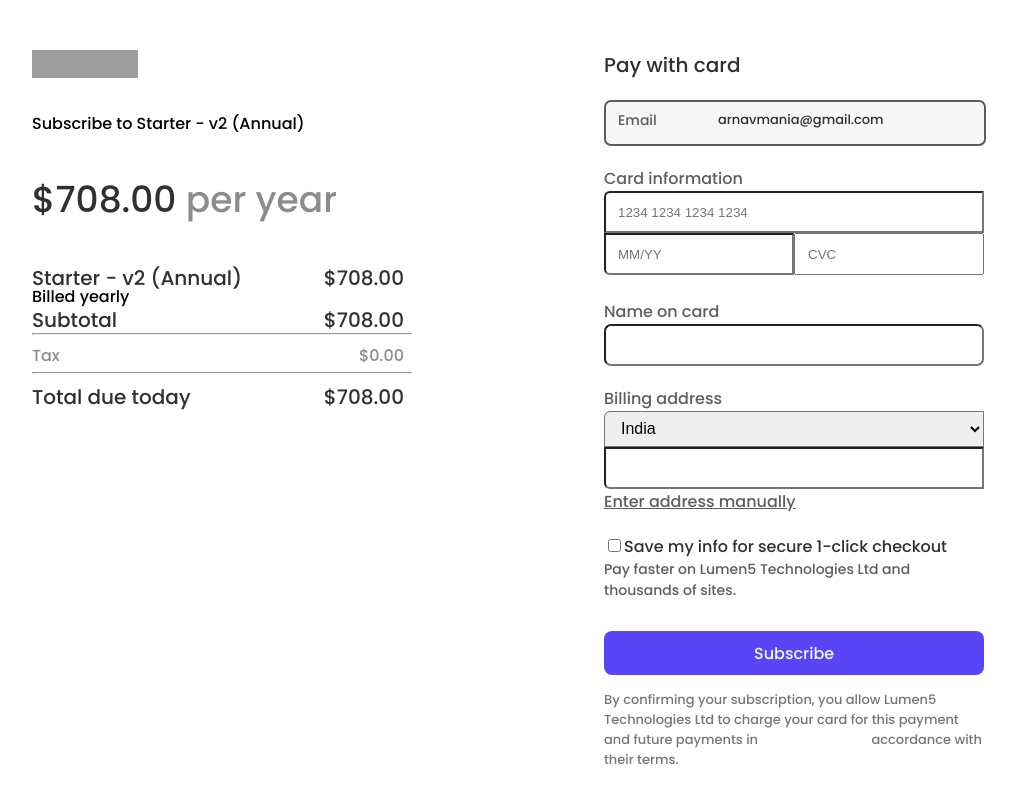
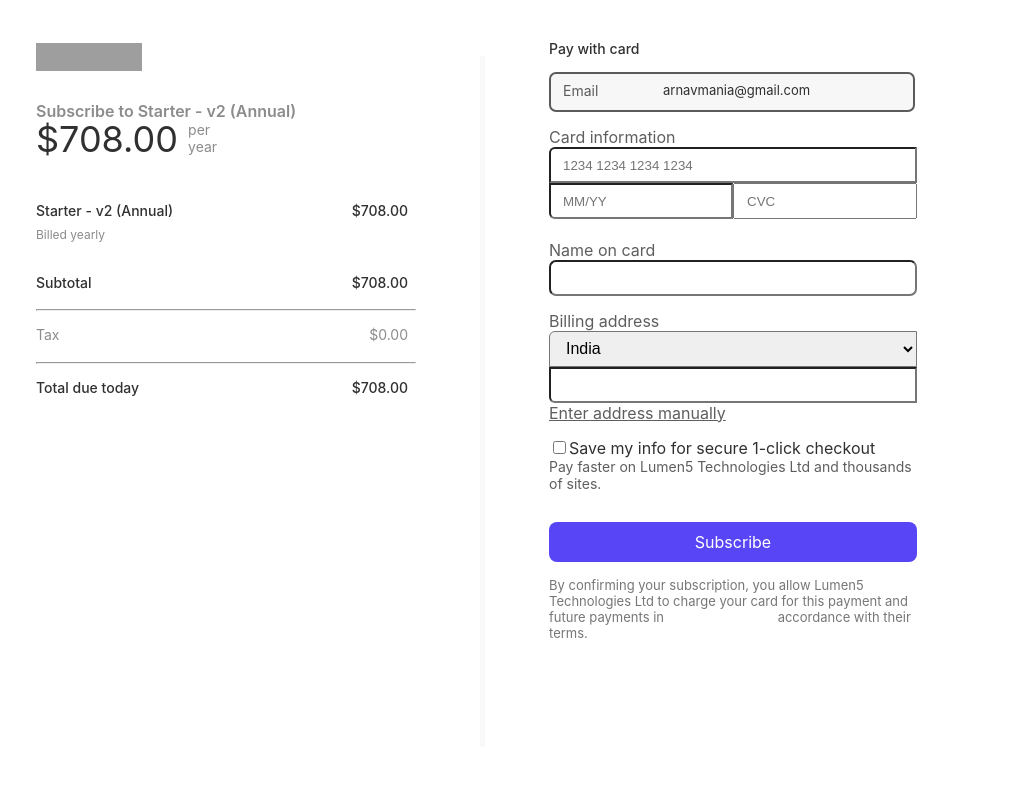
Before and after one commit to dishant-rana/lumen5, a React (Create React App) app in the folder frontend/: page /payment in a window 1280 px wide. Shown: the whole page, without its empty margins (160-1177 px from the left). Built offline with nearby package versions, Linux system fonts and the light colour scheme; grey boxes are pictures that could not be loaded.

Commit message:
update for payment

```diff
--- a/frontend/src/pages/home/ExploreVideos.jsx
+++ b/frontend/src/pages/home/ExploreVideos.jsx
@@ -20,6 +20,7 @@ export const ExploreVideos = () => {
       setVideosData([...data]);
     } catch (e) {
       console.log("Error");
+      console.log(e);
     }
   };
 
@@ -51,7 +52,7 @@ export const ExploreVideos = () => {
           <button onClick={() => getData(url[4])}>Localization</button>
         </div>
         <div className={styles.categoryGrid}>
-          {videosData.map((el, index) => {
+          {videosData.map((el) => {
             return (
               <video
                 key={el._id}
--- a/frontend/src/pages/payment/Payment.jsx
+++ b/frontend/src/pages/payment/Payment.jsx
@@ -26,7 +26,7 @@ const Payment = () => {
               <span className={style.span2}>Starter - v2 (Annual)</span>
               <span className={style.span2}>$708.00</span>
             </div>
-            <span>Billed yearly</span>
+            <span style={{ fontSize: "12px" }}>Billed yearly</span>
           </div>
 
           <div>
@@ -34,13 +34,13 @@ const Payment = () => {
               <span className={style.span2}>Subtotal</span>
               <span className={style.span2}>$708.00</span>
             </div>
-            <hr />
+            <hr style={{ marginTop: "15px", marginBottom: "15px" }} />
 
             <div className={style.opt1}>
               <span>Tax</span>
               <span>$0.00</span>
             </div>
-            <hr />
+            <hr style={{ marginTop: "15px", marginBottom: "15px" }} />
 
             <div className={style.opt1}>
               <span className={style.span2}>Total due today</span>
@@ -48,6 +48,8 @@ const Payment = () => {
             </div>
           </div>
         </div>
+
+        <p className={style.Pstyles}></p>
 
         {/* <-----------------right side box-----------------> */}
 
@@ -59,7 +61,10 @@ const Payment = () => {
               <div className={style.clrBlck}>arnavmania@gmail.com</div>
             </div>
           </div>
-          <div className={style.mainInp_Bx + " " + style.margin}>
+
+          {/* <------------ card information------------------> */}
+
+          <div className={style.mainInp_Bx}>
             <span>Card information</span>
             <div>
               <input
@@ -96,7 +101,10 @@ const Payment = () => {
               <span>Billing address</span>
               <br />
 
-              <select className={style.slctStyle + " " + style.inpBx_size1}>
+              <select
+                className={style.slctStyle + " " + style.inpBx_size1}
+                style={{ height: "36px" }}
+              >
                 <option>India</option>
               </select>
 
--- a/frontend/src/pages/payment/Payment.module.css
+++ b/frontend/src/pages/payment/Payment.module.css
@@ -1,27 +1,28 @@
-/* body {
+.main_bx {
   font-family: -apple-system, BlinkMacSystemFont, Segoe UI, Roboto,
     Helvetica Neue, Ubuntu, sans-serif;
-  background-color: blue;
-  margin: 0;
-  padding: 0;
   font-size: 16px;
   color: rgba(26, 26, 26, 0.9);
   color: #1a1a1a80;
   -webkit-font-smoothing: antialiased;
-} */
+}
 
 .main_bx {
   display: flex;
-  gap: 15%;
-  margin-top: 50px;
+  justify-content: center;
+  /* border:2px solid black; */
+  /* width:90%; */
+  gap: 5%;
+  margin-top: 40px;
 }
 
 .leftMain_Bx {
+  margin-top: 03px;
   box-sizing: border-box;
   height: 449px;
   width: 380px;
   /* border:2px solid black; */
-  margin-left: 15%;
+  /* margin-left:15%; */
 }
 .pic {
   width: 105.65px;
@@ -31,33 +32,55 @@
 .clr {
   color: rgba(26, 26, 26, 0.9);
   font-size: 36px;
+  margin-top: -20px;
+}
+.topStyle {
+  font-weight: 600;
 }
 .span1 {
+  display: inline-block;
   color: #1a1a1a80;
+  font-size: 14px;
+  /* box-sizing: border-box; */
+  width: 50px;
+  height: 45px;
+  /* border:2px solid black; */
 }
 
 .opt {
   height: 41.6px;
   width: 372px;
+  margin-bottom: 30px;
 }
+
 .opt1 {
   display: flex;
   height: 20.8px;
   width: 372px;
   color: #1a1a1a80;
   justify-content: space-between;
+  font-size: 14px;
 }
 .span2 {
   color: rgba(26, 26, 26, 0.9);
-  font-size: 20px;
+  font-size: 14px;
+  font-weight: 500;
   /* margin-left:150px; */
+}
+
+.Pstyles {
+  border: 1px solid black;
+  border-style: none;
+  width: 5px;
+  background-color: #f9f9f9;
 }
 
 .rightMain_Bx {
   box-sizing: border-box;
   /* border:2px solid brown; */
+  /* margin:auto; */
   height: 723.2px;
-  width: 380px;
+  width: 375px;
   color: #1a1a1ab3;
 }
 
@@ -69,8 +92,8 @@
 .emailSet_Bx {
   border-radius: 07px;
   background-color: #f7f7f7;
-  height: 42.2px;
-  width: 366px;
+  height: 36px;
+  width: 350px;
   border: 2px solid #1a1a1ab3;
   margin-top: 12px;
   padding-left: 12px;
@@ -78,7 +101,7 @@
   /* margin-bottom:20px; */
 }
 .margin {
-  margin-bottom: 20px;
+  margin-bottom: 15px;
 }
 
 .emailSet {
@@ -98,8 +121,8 @@
   /* margin-bottom: 20px; */
 }
 .inpBx_size {
-  height: 36px;
-  width: 362px;
+  height: 30px;
+  width: 350px;
   padding-left: 12px;
   /* padding:8px 12px; */
   /* border-bottom-left-radius: 6px; */
@@ -113,13 +136,13 @@
 }
 
 .inpBx_size1 {
-  height: 36px;
-  width: 172px;
+  height: 30px;
+  width: 166px;
   padding-left: 12px;
   /* padding:8px 12px; */
 }
 .slctStyle {
-  width: 380px;
+  width: 368px;
   font-size: 16px;
   border-top-left-radius: 06px;
 }
@@ -129,11 +152,11 @@
 }
 
 .btn {
-  height: 44px;
-  width: 380px;
+  height: 40px;
+  width: 368px;
   background-color: rgb(88, 70, 246);
   border-radius: 8px;
-  color: #f7f7f7;
+  color: #ffffff;
 }
 .btnC {
   text-align: center;
```
